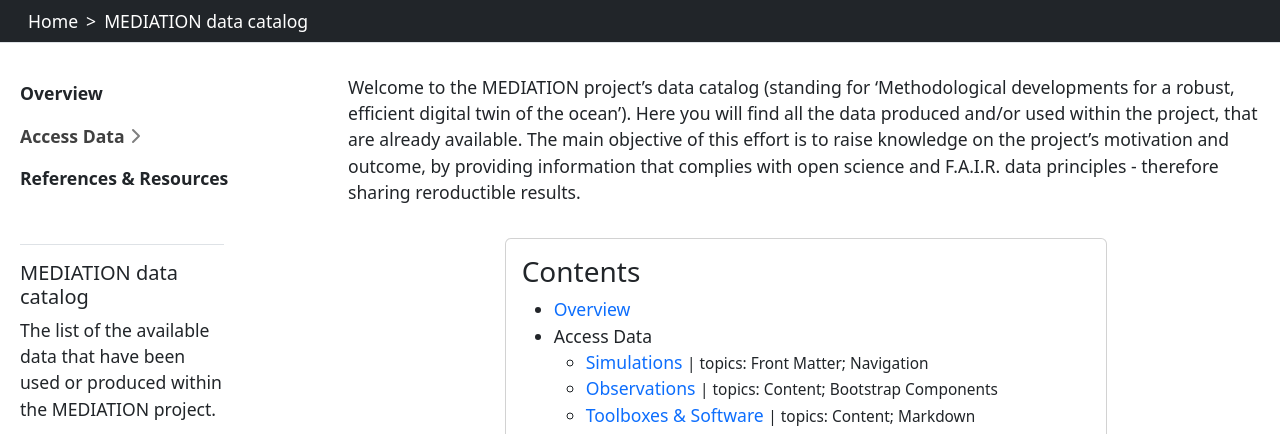
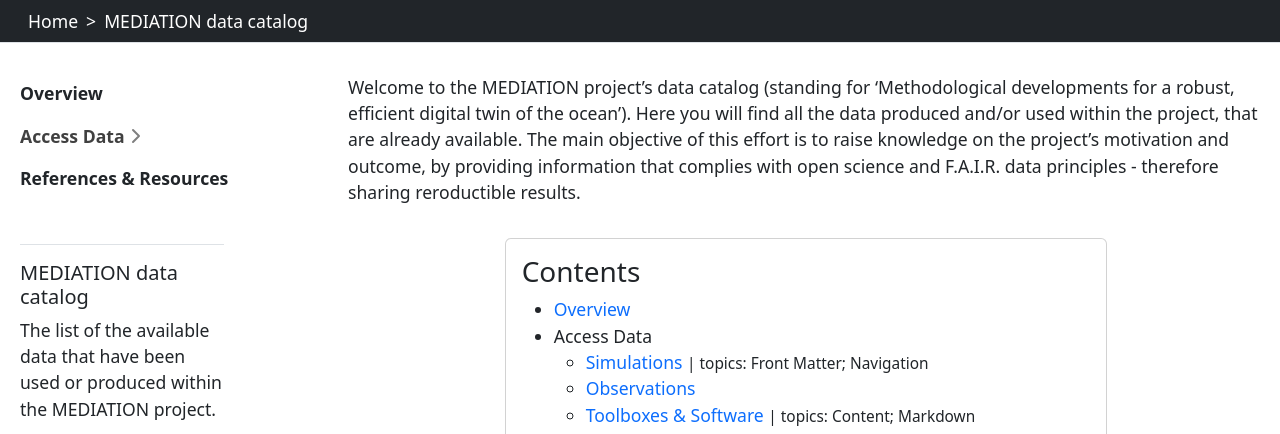
Before and after one commit to MEDIATION-ocean/mediation-catalog-webpage, a Jekyll site: the page built from index.md, in a window 1280 px wide and 900 px high, scrolled down 645 px, cut to the strip 0-434 px from the top of the window. Built offline with Jekyll 4.4.1, drawn with Linux system fonts in a browser that asks for light colours.

Commit message:
Update observations.md

```diff
--- a/content/docs/observations.md
+++ b/content/docs/observations.md
@@ -2,7 +2,6 @@
 section: Access Data
 nav_order: 4
 title: Observations
-topics: Content; Bootstrap Components
 ---
 
 ## MEDIATION observation data
```
